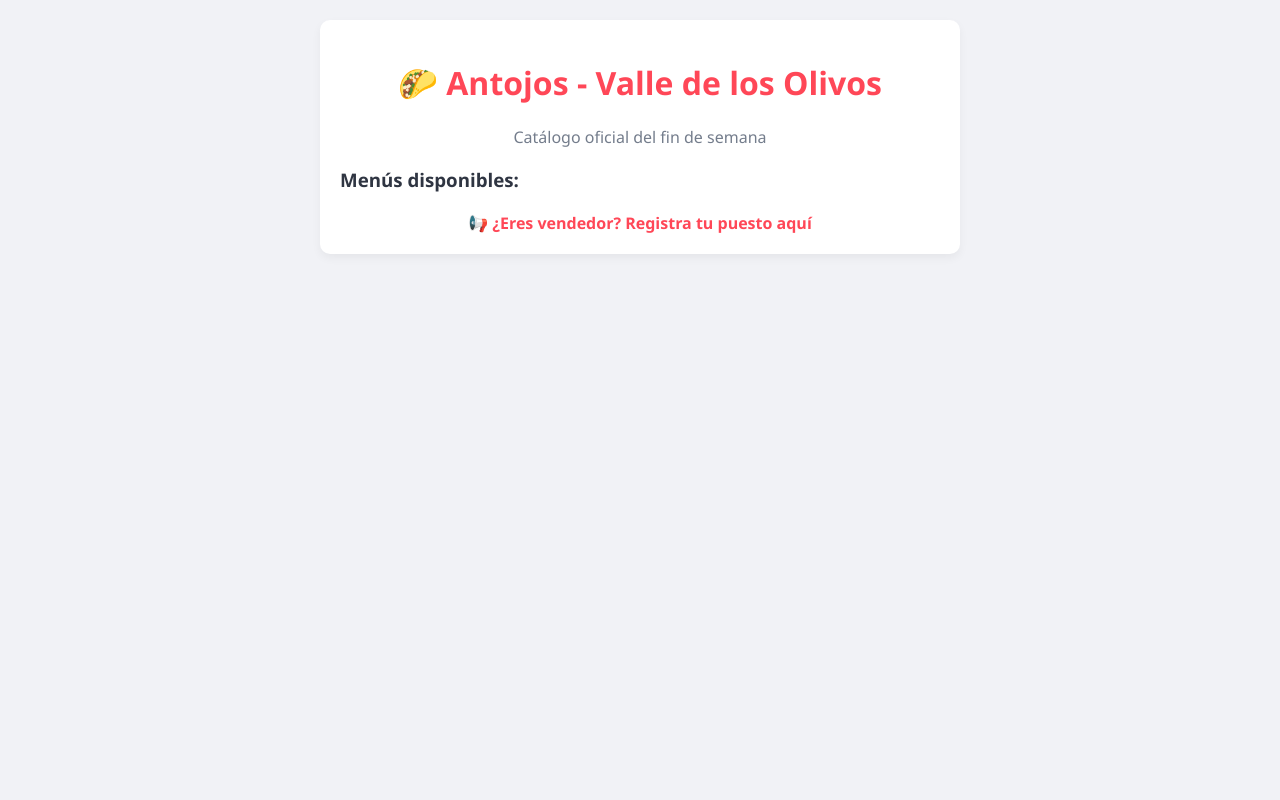
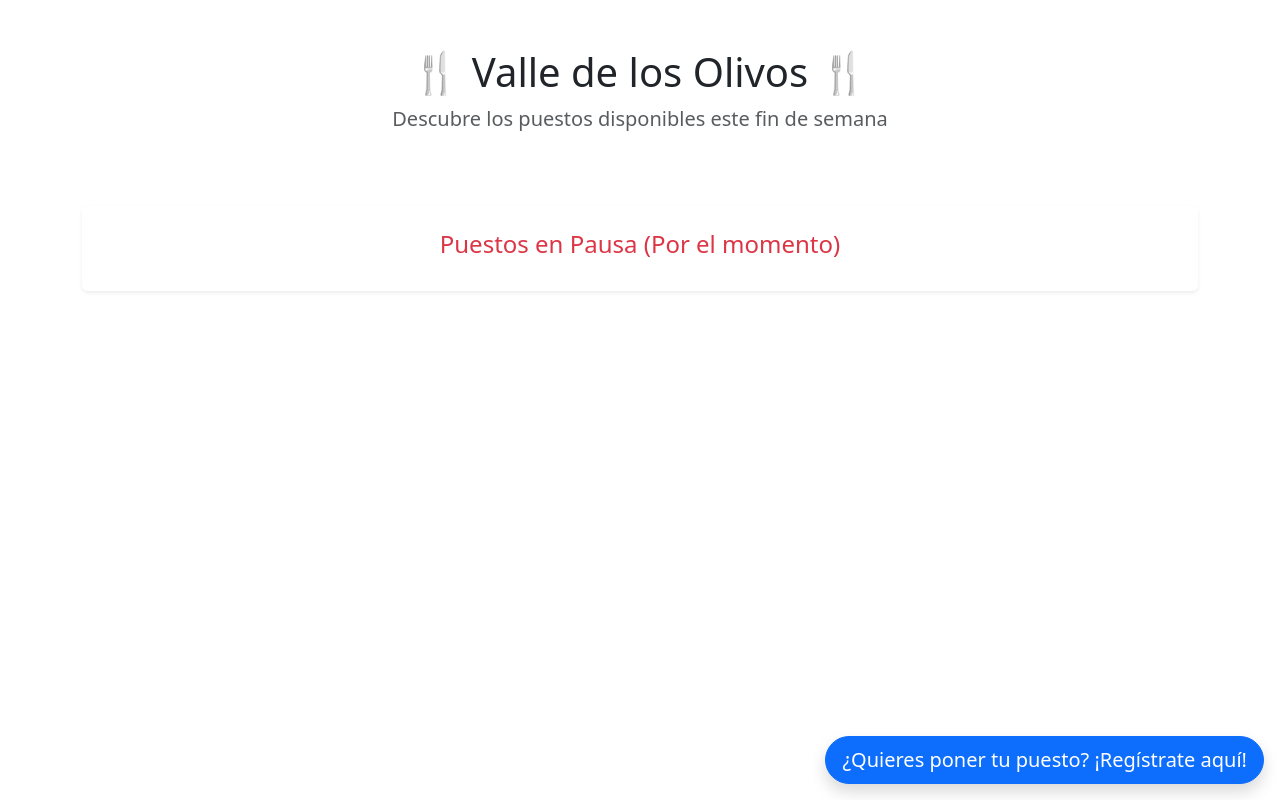
Before and after one commit to estradazeta84-png/jubilant-journey, a Flask app: page / in a window 1280 px wide. Run offline with Flask 3, Linux system fonts and the light colour scheme.

Commit message:
Update index.html

```diff
--- a/templates/index.html
+++ b/templates/index.html
@@ -3,47 +3,87 @@
 <head>
     <meta charset="UTF-8">
     <meta name="viewport" content="width=device-width, initial-scale=1.0">
-    <title>Valle de los Olivos - Catálogo</title>
-    <style>
-        body { font-family: 'Segoe UI', Tahoma, sans-serif; background-color: #f1f2f6; margin: 0; padding: 20px; color: #2f3542; }
-        .container { max-width: 600px; margin: 0 auto; background: white; padding: 20px; border-radius: 10px; box-shadow: 0 4px 10px rgba(0,0,0,0.05); }
-        h1 { color: #ff4757; text-align: center; }
-        .puesto { border: 1px solid #e4e7eb; padding: 15px; border-radius: 8px; margin-bottom: 12px; display: flex; justify-content: space-between; align-items: center; background: #fff; }
-        .activo { border-left: 5px solid #2ed573; }
-        .baja { border-left: 5px solid #ff4757; background: #fff5f5; opacity: 0.7; }
-        .btn-pedir { background-color: #25d366; color: white; padding: 8px 14px; text-decoration: none; border-radius: 5px; font-weight: bold; font-size: 14px; }
-        .btn-baja { background-color: #ced6e0; color: #747d8c; padding: 8px 14px; border-radius: 5px; font-weight: bold; font-size: 14px; pointer-events: none; }
-        .link-registro { display: block; text-align: center; margin-top: 20px; color: #ff4757; font-weight: bold; text-decoration: none; }
-    </style>
+    <title>Valle de los Olivos - Puestos Disponibles</title>
+    <link href="https://cdn.jsdelivr.net/npm/bootstrap@5.3.0/dist/css/bootstrap.min.css" rel="stylesheet">
+    <link rel="stylesheet" href="{{ url_for('static', filename='style.css') }}">
 </head>
 <body>
-    <div class="container">
-        <h1>🌮 Antojos - Valle de los Olivos</h1>
-        <p style="text-align: center; color: #747d8c;">Catálogo oficial del fin de semana</p>
+    <div class="container py-5">
+        <div class="text-center mb-5">
+            <h1>🍴 Valle de los Olivos 🍴</h1>
+            <p class="lead text-muted">Descubre los puestos disponibles este fin de semana</p>
+        </div>
 
-        <h3>Menús disponibles:</h3>
+        <!-- Tarjetas de Puestos Activos -->
+        <div class="row row-cols-1 row-cols-md-2 row-cols-lg-3 g-4">
+            {% for puesto in puestos %}
+                {% if puesto.estado == 'Activo' %}
+                    <div class="col">
+                        <div class="card h-100 shadow-sm">
+                            <div class="card-header text-center">
+                                <h5>{{ puesto.nombre }}</h5>
+                            </div>
+                            <div class="card-body">
+                                <!-- Calificación con Estrellas -->
+                                <div class="text-warning mb-2 text-center">
+                                    {% set promedio = (puesto.puntuacion_total / puesto.total_votos) | round(1) if puesto.total_votos > 0 else 5.0 %}
+                                    <span style="font-size: 0.9rem;">⭐ {{ promedio }} / 5.0 ({{ puesto.total_votos }} opiniones)</span>
+                                </div>
 
-        {% for p in puestos %}
-            <div class="puesto {% if p.estado == 'Activo' %}activo{% else %}baja{% endif %}">
-                <div>
-                    <h3 style="margin: 0 0 5px 0;">{{ p.nombre }}</h3>
-                    <p style="margin: 0; font-size: 14px; color: #747d8c;">{{ p.detalle }}</p>
-                    {% if p.estado == 'De baja' %}
-                        <small style="color: #ff4757; font-weight: bold;">⚠️ Puesto de baja por falta de pago semanal</small>
+                                <h6 class="card-subtitle mb-2 text-muted">Menú:</h6>
+                                <p class="card-text">{{ puesto.menu }}</p>
+
+                                <!-- Formulario rápido para calificar -->
+                                <form action="/calificar/{{ puesto.id }}" method="POST" class="mt-3 text-center bg-light p-2 rounded">
+                                    <small class="text-muted d-block mb-1">Califica este puesto:</small>
+                                    <select name="estrellas" class="form-select form-select-sm d-inline-block w-auto mb-1" required>
+                                        <option value="5">⭐⭐⭐⭐⭐ Excelente</option>
+                                        <option value="4">⭐⭐⭐⭐ Muy bueno</option>
+                                        <option value="3">⭐⭐⭐ Bueno</option>
+                                        <option value="2">⭐⭐ Regular</option>
+                                        <option value="1">⭐ Malo</option>
+                                    </select>
+                                    <button type="submit" class="btn btn-outline-warning btn-sm py-0">Votar</button>
+                                </form>
+                            </div>
+                            <div class="card-footer bg-transparent border-top-0 text-center pb-3">
+                                <a href="https://wa.me/52{{ puesto.whatsapp }}?text=Hola, vengo de Valle de los Olivos. Me interesa este pedido:..."
+                                   target="_blank"
+                                   class="btn btn-success w-100">
+                                   Pedir por WhatsApp
+                                </a>
+                            </div>
+                        </div>
+                    </div>
+                {% endif %}
+            {% endfor %}
+        </div>
+
+        <!-- Sección de Puestos en Pausa -->
+        <div class="mt-5 p-4 bg-white rounded shadow-sm">
+            <h4 class="text-danger text-center mb-4">Puestos en Pausa (Por el momento)</h4>
+            <div class="row row-cols-1 row-cols-md-2 row-cols-lg-4 g-3">
+                {% for puesto in puestos %}
+                    {% if puesto.estado != 'Activo' %}
+                        <div class="col">
+                            <div class="card border-danger text-danger h-100 opacity-75">
+                                <div class="card-body text-center">
+                                    <h6 class="card-title">{{ puesto.nombre }}</h6>
+                                    <small class="text-danger">Servicio no disponible</small>
+                                </div>
+                            </div>
+                        </div>
                     {% endif %}
-                </div>
+                {% endfor %}
+            </div>
+        </div>
 
-                <div>
-                    {% if p.estado == 'Activo' %}
-                        <a href="https://wa.me/52{{ p.telefono }}?text=Hola,%20quiero%20pedir%20de%20su%20menú." target="_blank" class="btn-pedir">Pedir</a>
-                    {% else %}
-                        <span class="btn-baja">No disponible</span>
-                    {% endif %}
-                </div>
-            </div>
-        {% endfor %}
-
-        <a href="/vendedor" class="link-registro">📢 ¿Eres vendedor? Registra tu puesto aquí</a>
+        <!-- Botón flotante para registro de nuevos vendedores -->
+        <div class="fixed-bottom p-3 text-end">
+            <a href="/vendedor" class="btn btn-primary btn-lg rounded-pill shadow">
+                ¿Quieres poner tu puesto? ¡Regístrate aquí!
+            </a>
+        </div>
     </div>
 </body>
 </html>
```
